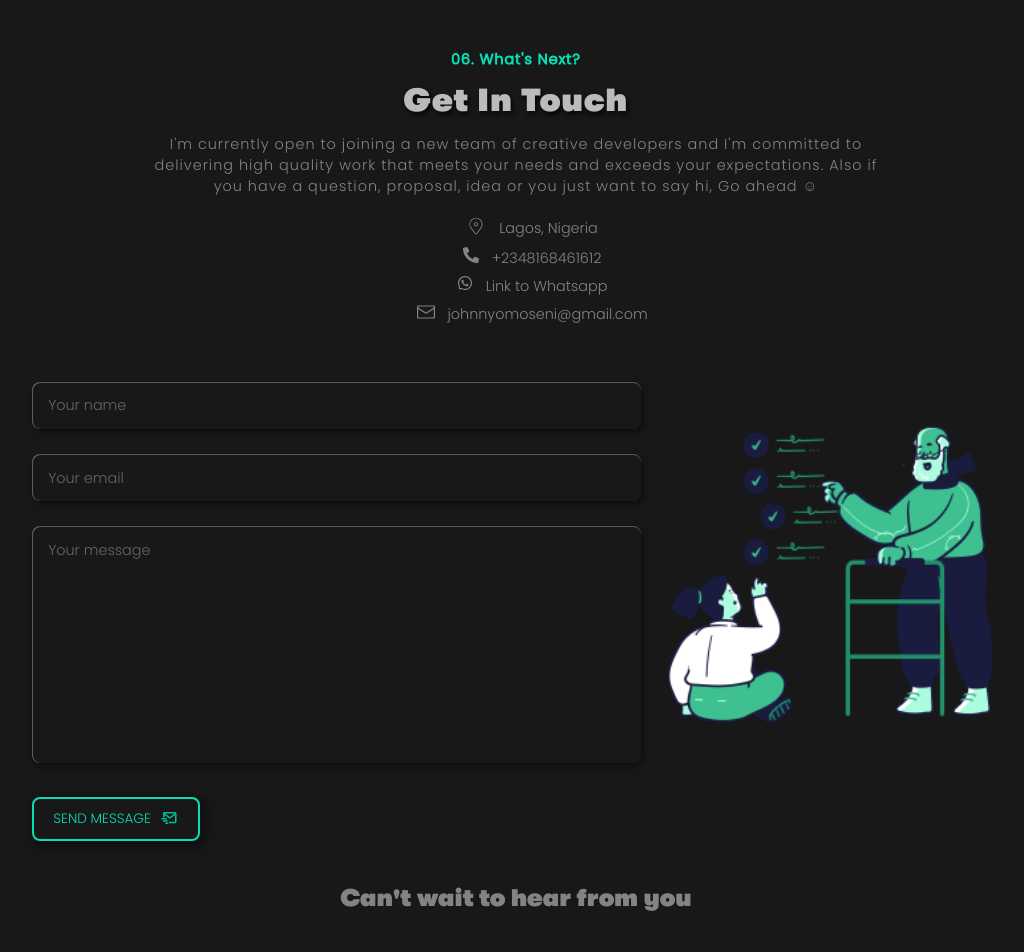
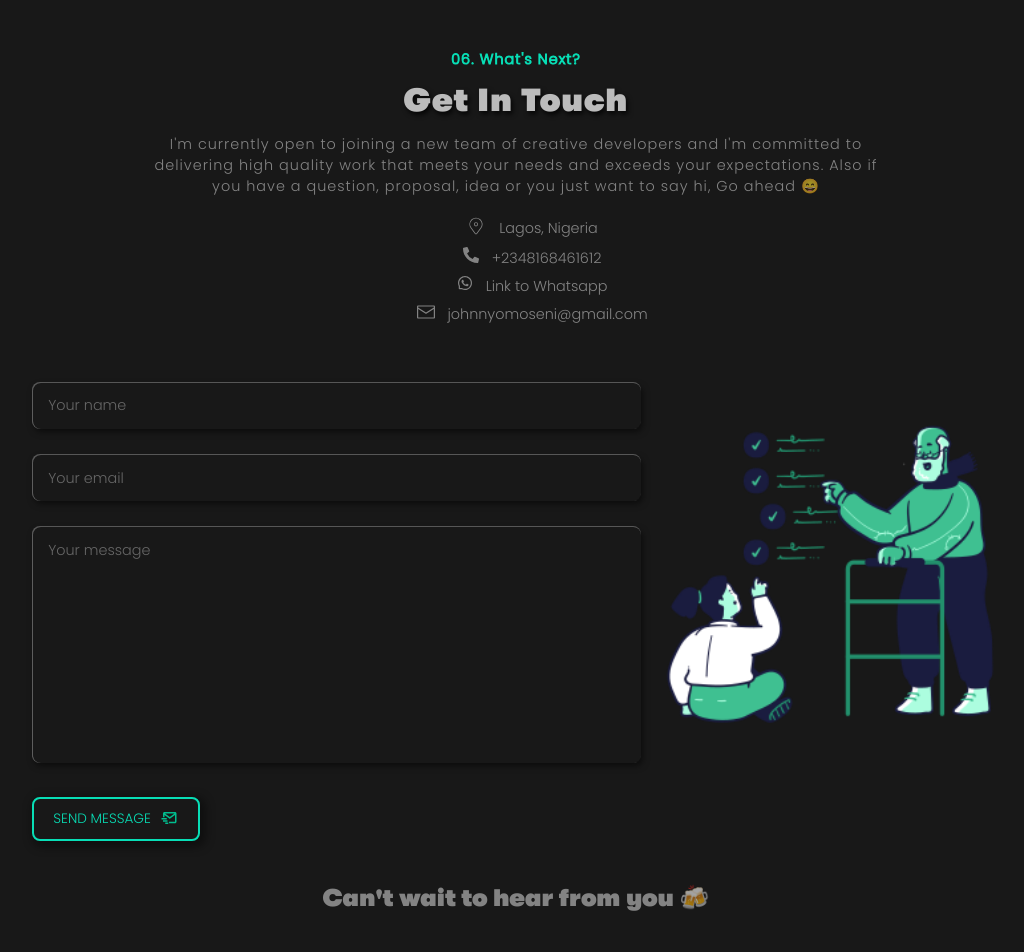
Before and after one commit to JohnOmoseni/Portfolio-website, a Next.js app: page / in a window 1280 px wide. Shown: the part 7880-8832 px from the top of the page, without its empty margins (124-1148 px from the left). Built offline with nearby package versions, Linux system fonts and the light colour scheme; a web font is replaced by a local one.

Commit message:
Fixed some issues

```diff
--- a/components/Loader.jsx
+++ b/components/Loader.jsx
@@ -42,7 +42,7 @@ const Loader = ({ setLoading }) => {
     return () => {
       clearTimeout(timer);
     };
-  }, []);
+  }, [setLoading]);
   return (
     <motion.div
       className="loader"
--- a/components/Main/Contact.jsx
+++ b/components/Main/Contact.jsx
@@ -66,7 +66,7 @@ function Contact() {
       <p className="subtitle">
         I'm currently open to joining a new team of creative developers and I'm committed to
         delivering high quality work that meets your needs and exceeds your expectations. Also if
-        you have a question, proposal, idea or you just want to say hi, Go ahead ☺
+        you have a question, proposal, idea or you just want to say hi, Go ahead &#128516;
       </p>
       <ContactInfo />
 
@@ -118,7 +118,7 @@ function Contact() {
           </button>
         </form>
       </div>
-      <h3>Can't wait to hear from you</h3>
+      <h3>Can't wait to hear from you &#127867;</h3>
     </motion.section>
   );
 }
```
